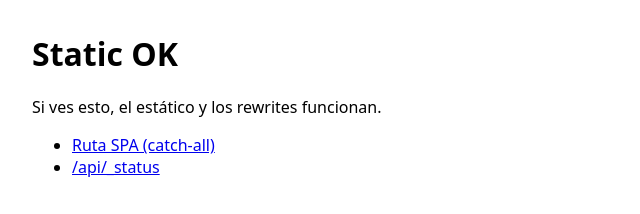
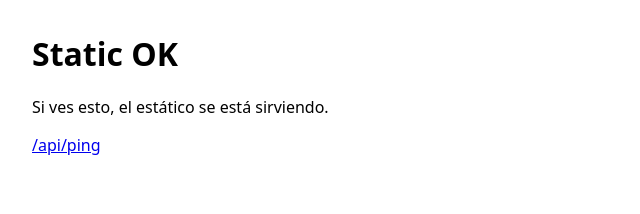
Before and after one commit to JoseVicente1988/Web, a website: page public/index.html in a window 1280 px wide. Shown: the whole page, without its empty margins (0-640 px from the left). Drawn offline with Linux system fonts and the light colour scheme.

Commit message:
Update title and simplify HTML structure

```diff
--- a/public/index.html
+++ b/public/index.html
@@ -2,19 +2,13 @@
 <html>
   <head>
     <meta charset="utf-8" />
-    <title>OK · SPA</title>
+    <title>OK · Static</title>
     <meta name="viewport" content="width=device-width,initial-scale=1" />
-    <style>
-      body { font-family: system-ui, Arial, sans-serif; margin: 2rem }
-      code { background:#f3f3f3; padding: .2rem .4rem; border-radius: 4px }
-    </style>
+    <style>body{font-family:system-ui,Arial;margin:2rem}</style>
   </head>
   <body>
     <h1>Static OK</h1>
-    <p>Si ves esto, el estático y los rewrites funcionan.</p>
-    <ul>
-      <li><a href="/algo/que/no/existe">Ruta SPA (catch-all)</a></li>
-      <li><a href="/api/_status">/api/_status</a></li>
-    </ul>
+    <p>Si ves esto, el estático se está sirviendo.</p>
+    <p><a href="/api/ping">/api/ping</a></p>
   </body>
 </html>
```
